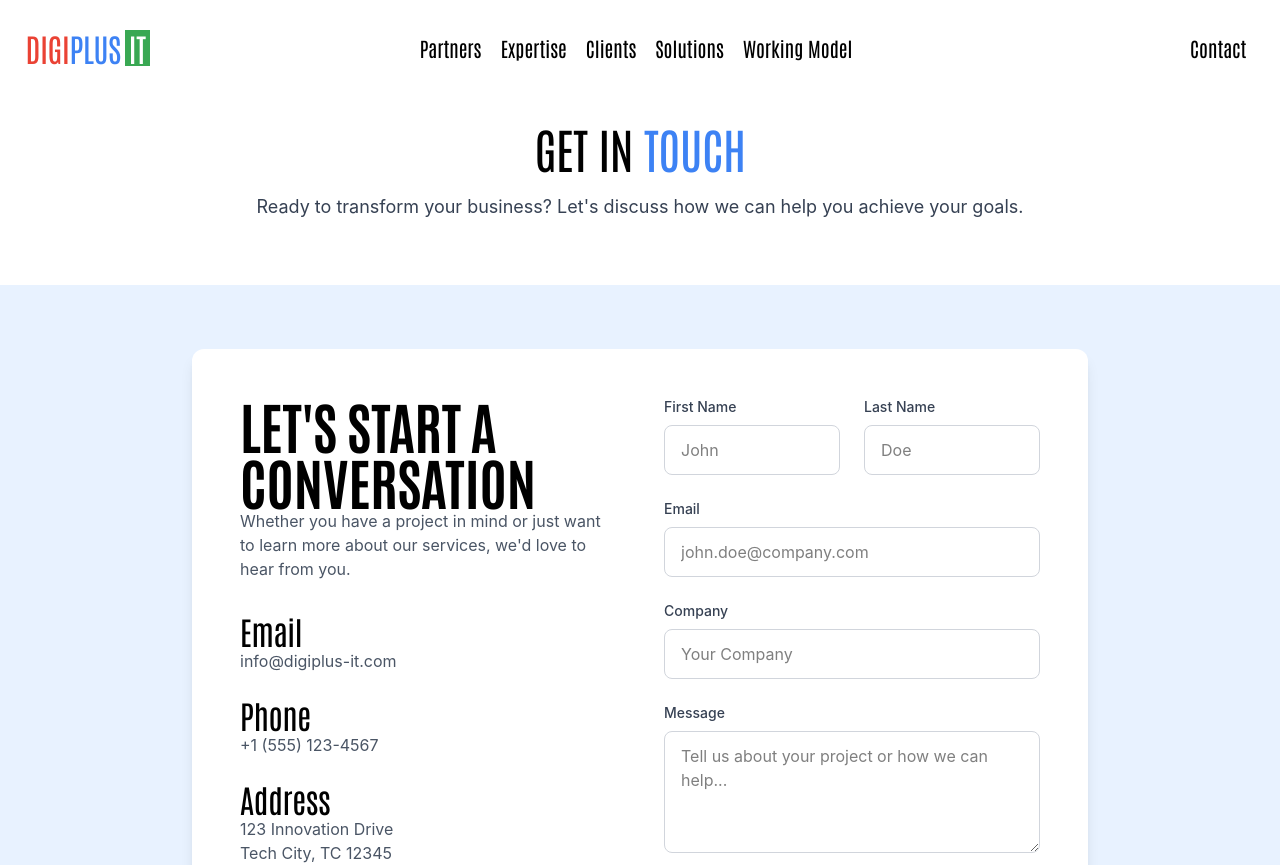
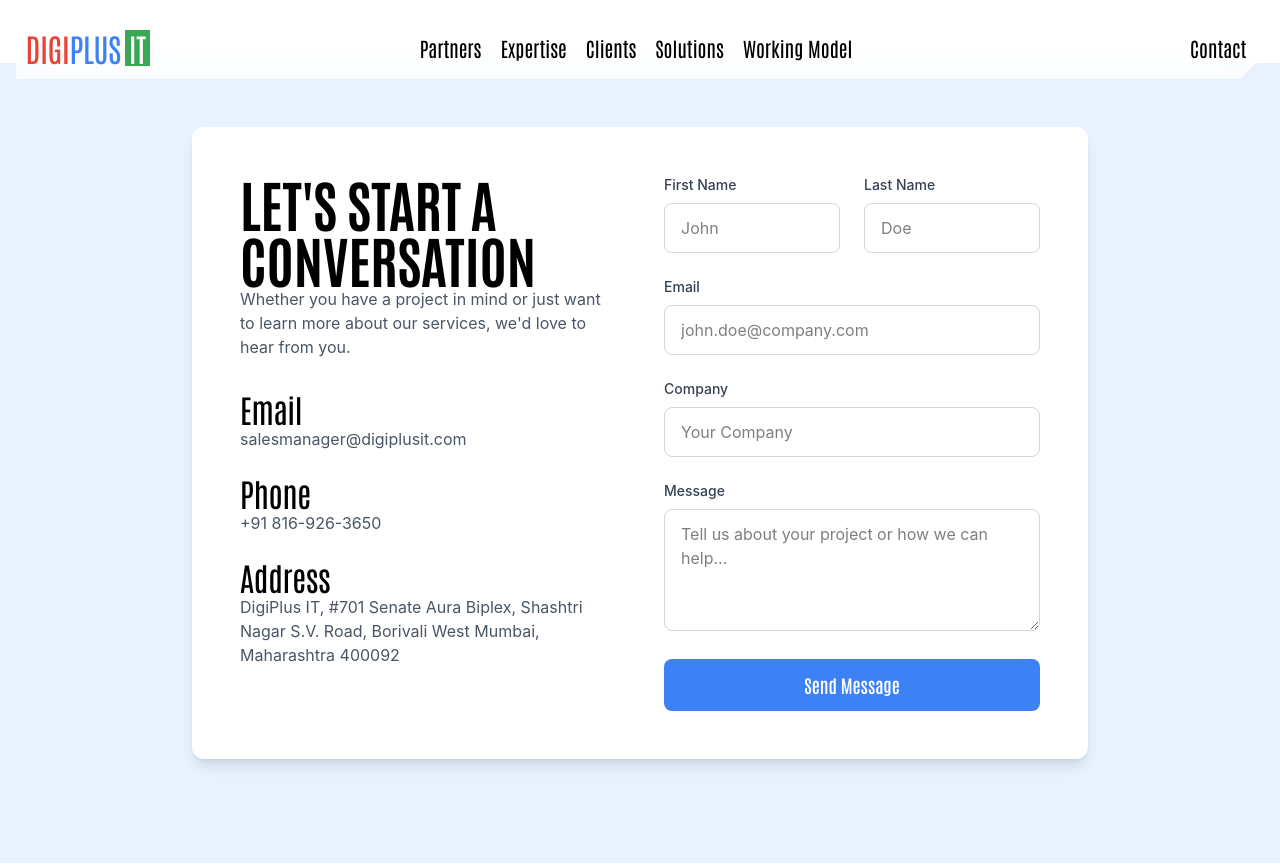
Before and after one commit to Sahilwagh03/digiplus-it-website, a Next.js app: page /contact in a window 1280 px wide. Shown: the top 865 px of the page. Built offline with nearby package versions, Linux system fonts and the light colour scheme.

Commit message:
contact us updated

```diff
--- a/src/app/contact/page.tsx
+++ b/src/app/contact/page.tsx
@@ -9,20 +9,6 @@ export const metadata: Metadata = {
 export default function ContactPage() {
   return (
     <div className="min-h-screen bg-blue-variant">
-      {/* Hero Section */}
-      <section className="bg-white py-16">
-        <div className="container-1280">
-          <div className="max-w-3xl mx-auto text-center">
-            <h1 className="font-primary text-4xl md:text-5xl font-normal uppercase tracking-[-0.01em] leading-[0.875] text-black mb-6">
-              Get in <span className="text-primary-blue">Touch</span>
-            </h1>
-            <p className="font-third text-md md:text-lg text-gray-700">
-              Ready to transform your business? Let's discuss how we can help you achieve your goals.
-            </p>
-          </div>
-        </div>
-      </section>
-
       {/* Contact Form Section */}
       <section className="py-16 px-4">
         <div className="max-w-4xl mx-auto">
@@ -41,18 +27,20 @@ export default function ContactPage() {
                 <div className="space-y-6">
                   <div>
                     <h3 className="font-primary text-lg font-semibold mb-2">Email</h3>
-                    <p className="font-third text-gray-600">info@digiplus-it.com</p>
+                    <p className="font-third text-gray-600">salesmanager@digiplusit.com</p>
                   </div>
                   <div>
                     <h3 className="font-primary text-lg font-semibold mb-2">Phone</h3>
-                    <p className="font-third text-gray-600">+1 (555) 123-4567</p>
+                    <p className="font-third text-gray-600">+91 816-926-3650
+                    </p>
                   </div>
                   <div>
                     <h3 className="font-primary text-lg font-semibold mb-2">Address</h3>
                     <p className="font-third text-gray-600">
-                      123 Innovation Drive<br />
-                      Tech City, TC 12345<br />
-                      United States
+                      DigiPlus IT, #701
+                      Senate Aura Biplex, Shashtri Nagar
+                      S.V. Road, Borivali West
+                      Mumbai, Maharashtra 400092
                     </p>
                   </div>
                 </div>
@@ -129,7 +117,7 @@ export default function ContactPage() {
 
                   <button
                     type="submit"
-                    className="w-full bg-primary-blue text-white font-primary text-lg font-semibold py-3 px-6 rounded-lg hover:bg-primary-blue/90 transition-colors duration-200"
+                    className="w-full cursor-pointer bg-primary-blue text-white font-primary text-lg font-semibold py-3 px-6 rounded-lg hover:bg-primary-blue/90 transition-colors duration-200"
                   >
                     Send Message
                   </button>
--- a/src/components/HomePage/_components/CallToAction.tsx
+++ b/src/components/HomePage/_components/CallToAction.tsx
@@ -24,7 +24,7 @@ const CallToAction = () => {
 
   return (
     <section className="relative bg-gradient-to-r from-primary-blue to-blue-800 py-20 px-6 w-full text-center flex flex-col items-center justify-center overflow-hidden">
-      <div className="absolute inset-0 bg-primary-blue/70 backdrop-blur-sm"></div>
+      <div className="absolute inset-0 bg-prifmary-blue/70 backdrop-blur-sm"></div>
 
       <motion.div
         className="relative z-10 max-w-5xl mx-auto"
```
